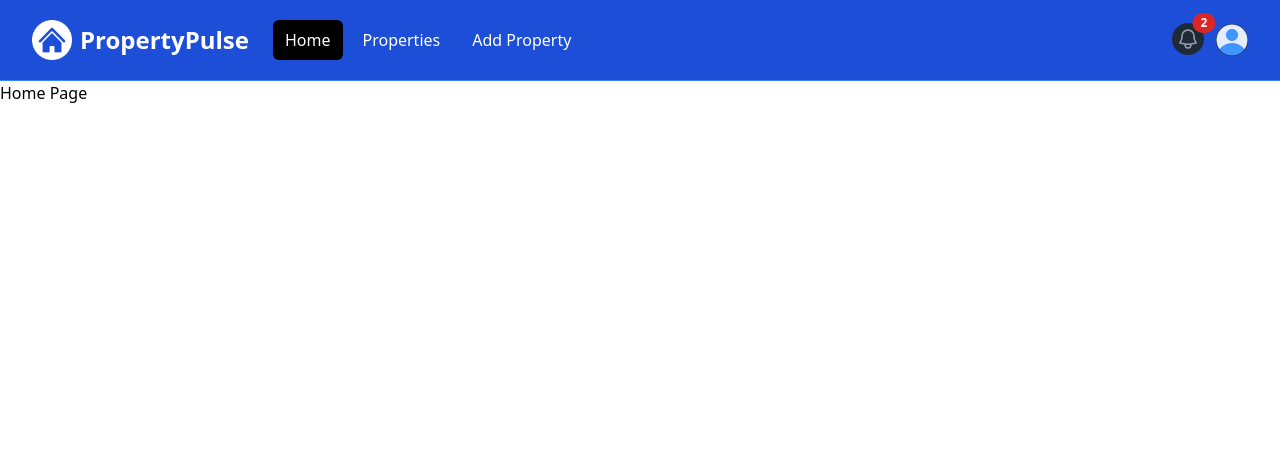
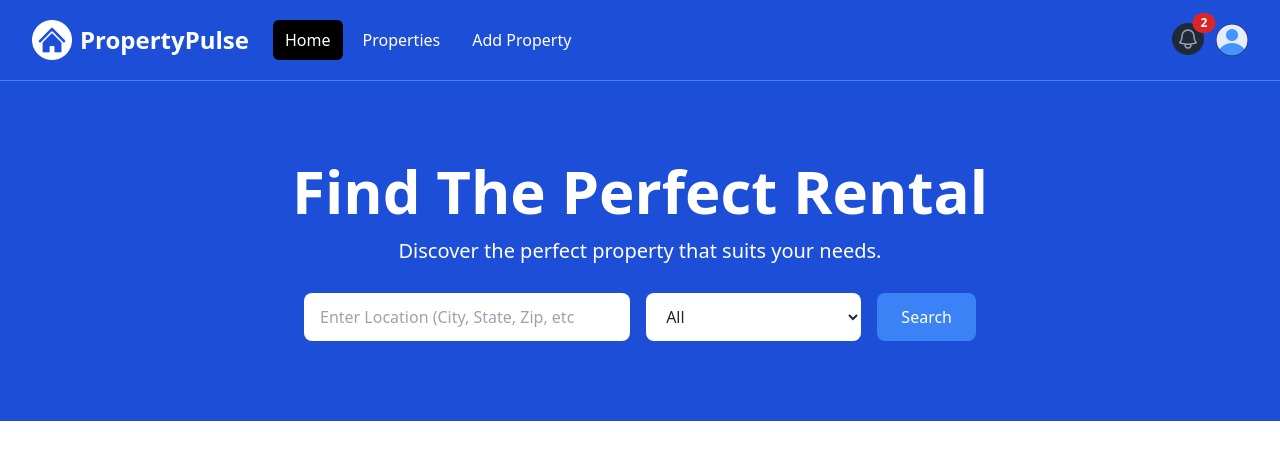
Before and after one commit to Milaadmg023/learning-project, a Next.js app: page / in a window 1280 px wide. Shown: the top 460 px of the page. Built offline with nearby package versions, Linux system fonts and the light colour scheme.

Commit message:
home page: adding hero component

```diff
--- a/app/page.jsx
+++ b/app/page.jsx
@@ -1,7 +1,10 @@
+import Hero from "@/components/Hero";
 
 const HomePage = () => {
   return (
-    <div>Home Page</div>
+    <>
+    <Hero/>
+    </>
   )
 }
 
--- /dev/null
+++ b/app/properties/add/page.jsx
@@ -0,0 +1,7 @@
+const AddProperties = () => {
+  return (
+    <div>Adding Props</div>
+  )
+}
+
+export default AddProperties;
--- /dev/null
+++ b/app/properties/page.jsx
@@ -0,0 +1,7 @@
+const Properties = () => {
+  return (
+    <div>Porperties Page</div>
+  )
+}
+
+export default Properties;
--- /dev/null
+++ b/components/Hero.jsx
@@ -0,0 +1,58 @@
+const Hero = () => {
+  return (
+    <>
+      <section className="bg-blue-700 py-20 mb-4">
+        <div className="max-w-7xl mx-auto px-4 sm:px-6 lg:px-8 flex flex-col items-center">
+          <div className="text-center">
+            <h1 className="text-4xl font-extrabold text-white sm:text-5xl md:text-6xl">
+              Find The Perfect Rental
+            </h1>
+            <p className="my-4 text-xl text-white">
+              Discover the perfect property that suits your needs.
+            </p>
+          </div>
+          <form className="mt-3 mx-auto max-w-2xl w-full flex flex-col md:flex-row items-center">
+            <div className="w-full md:w-3/5 md:pr-2 mb-4 md:mb-0">
+              <label className="sr-only" htmlFor="location">
+                Location
+              </label>
+              <input
+                className="w-full px-4 py-3 rounded-lg bg-white text-gray-800 focus:outline-none focus:ring focus:ring-blue-500"
+                id="location"
+                placeholder="Enter Location (City, State, Zip, etc"
+                type="text"
+              />
+            </div>
+            <div className="w-full md:w-2/5 md:pl-2">
+              <label className="sr-only" htmlFor="property-type">
+                Property Type
+              </label>
+              <select
+                className="w-full px-4 py-3 rounded-lg bg-white text-gray-800 focus:outline-none focus:ring focus:ring-blue-500"
+                id="property-type"
+              >
+                <option value="All">All</option>
+                <option value="Apartment">Apartment</option>
+                <option value="Studio">Studio</option>
+                <option value="Condo">Condo</option>
+                <option value="House">House</option>
+                <option value="Cabin Or Cottage">Cabin or Cottage</option>
+                <option value="Loft">Loft</option>
+                <option value="Room">Room</option>
+                <option value="Other">Other</option>
+              </select>
+            </div>
+            <button
+              className="md:ml-4 mt-4 md:mt-0 w-full md:w-auto px-6 py-3 rounded-lg bg-blue-500 text-white hover:bg-blue-600 focus:outline-none focus:ring focus:ring-blue-500"
+              type="submit"
+            >
+              Search
+            </button>
+          </form>
+        </div>
+      </section>
+    </>
+  );
+};
+
+export default Hero;
```
